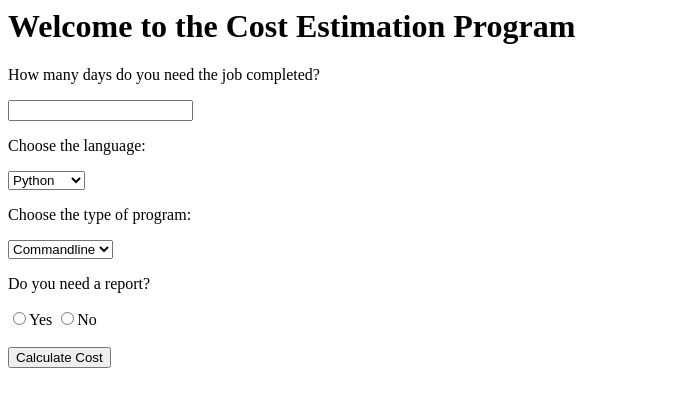
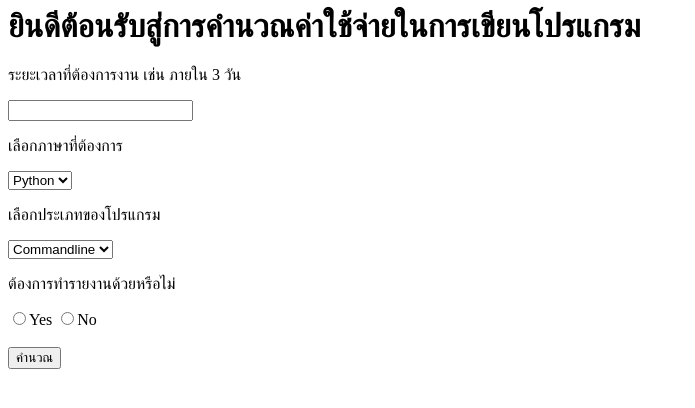
Before and after one commit to Guitar45628/kartie.github.io, a plain HTML site: page rate.html in a window 1280 px wide. Shown: the whole page, without its empty margins (0-695 px from the left). Drawn offline with Linux system fonts and the light colour scheme.

Commit message:
Update rate.html
เปลี่ยนภาษา

```diff
--- a/rate.html
+++ b/rate.html
@@ -1,27 +1,27 @@
 <html>
   <head>
-    <title>Cost Estimation Program</title>
+    <title>คำนวณค่าใช้จ่ายในการเขียนจ้างเขียนโปรแกรม</title>
   </head>
   <body>
-    <h1>Welcome to the Cost Estimation Program</h1>
+    <h1>ยินดีต้อนรับสู่การคำนวณค่าใช้จ่ายในการเขียนโปรแกรม</h1>
     <form id="costForm">
-      <p>How many days do you need the job completed?</p>
+      <p>ระยะเวลาที่ต้องการงาน เช่น ภายใน 3 วัน</p>
       <input type="text" id="days">
-      <p>Choose the language:</p>
+      <p>เลือกภาษาที่ต้องการ</p>
       <select id="language">
         <option value="python">Python</option>
-        <option value="c">C or C++</option>
+        <option value="c">C</option>
       </select>
-      <p>Choose the type of program:</p>
+      <p>เลือกประเภทของโปรแกรม</p>
       <select id="type">
         <option value="commandline">Commandline</option>
         <option value="gui">GUI</option>
       </select>
-      <p>Do you need a report?</p>
+      <p>ต้องการทำรายงานด้วยหรือไม่</p>
       <input type="radio" id="yes" name="report" value="yes">Yes
       <input type="radio" id="no" name="report" value="no">No
       <br><br>
-      <button type="button" onclick="calculateCost()">Calculate Cost</button>
+      <button type="button" onclick="calculateCost()">คำนวณ</button>
     </form>
     <p id="cost"></p>
   </body>
@@ -58,7 +58,7 @@
       if (report === "yes") {
         cost += 100;
       }
-      document.getElementById("cost").innerHTML = "The estimated cost is " + cost + " Baht";
+      document.getElementById("cost").innerHTML = "ค่าใช้จ่ายโดยประมาณคือ " + cost + " บาท";
     }
   </script>
 </html>
```
